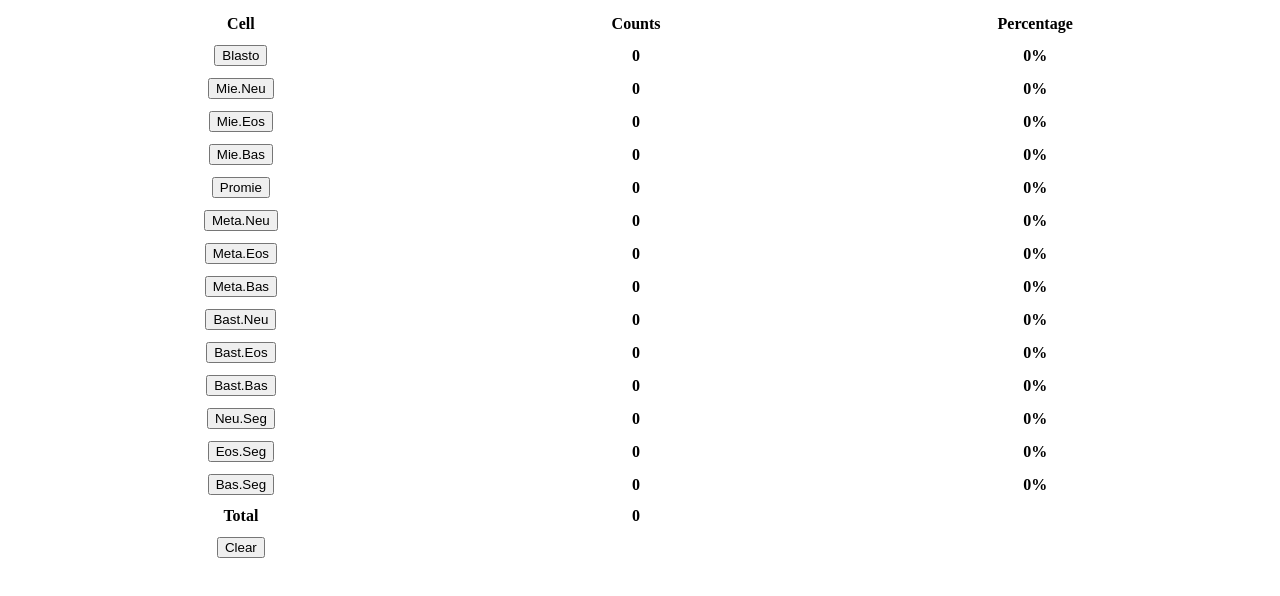
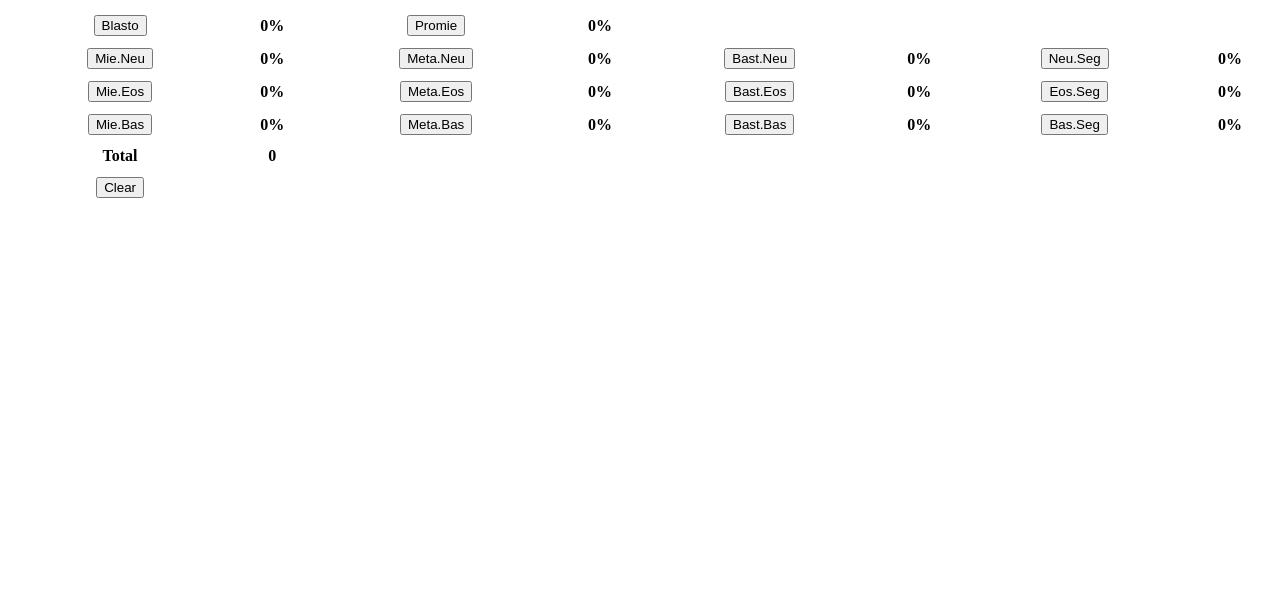
Before and after one commit to OpenDiagnosis/cell_counter, a plain HTML site: page index.html in a window 1280 px wide. Drawn offline with Linux system fonts and the light colour scheme.

Commit message:
Change table layout

```diff
--- a/index.html
+++ b/index.html
@@ -21,80 +21,40 @@
 <body>
 <table>
     <tr>
-        <th> Cell </th>
-        <th> Counts </th>
-        <th> Percentage </th>
-    </tr>
-    <tr>
         <th> <button onclick="clickButton('blasto')">Blasto</button> </th>
-        <th id="blasto_counter_id">0</th>
-        <th id="blasto_percentage_id">0%</th>
+        <th id="blasto_percentage_id" width="50px">0%</th>
+        <th> <button onclick="clickButton('promie')">Promie</button> </th>
+        <th id="promie_percentage_id" width="50px">0%</th>
     </tr>
     <tr>
         <th> <button onclick="clickButton('mieneu')">Mie.Neu</button> </th>
-        <th id="mieneu_counter_id">0</th>
-        <th id="mieneu_percentage_id">0%</th>
+        <th id="mieneu_percentage_id" width="70px">0%</th>
+        <th> <button onclick="clickButton('metaneu')">Meta.Neu</button> </th>
+        <th id="metaneu_percentage_id" width="70px">0%</th>
+        <th> <button onclick="clickButton('bastneu')">Bast.Neu</button> </th>
+        <th id="bastneu_percentage_id" width="70px">0%</th>
+        <th> <button onclick="clickButton('neuseg')">Neu.Seg</button> </th>
+        <th id="neuseg_percentage_id" width="70px">0%</th>
     </tr>
     <tr>
         <th> <button onclick="clickButton('mieeos')">Mie.Eos</button> </th>
-        <th id="mieeos_counter_id">0</th>
-        <th id="mieeos_percentage_id">0%</th>
+        <th id="mieeos_percentage_id" width="70px">0%</th>
+        <th> <button onclick="clickButton('metaeos')">Meta.Eos</button> </th>
+        <th id="metaeos_percentage_id" width="70px">0%</th>
+        <th> <button onclick="clickButton('basteos')">Bast.Eos</button> </th>
+        <th id="basteos_percentage_id" width="70px">0%</th>
+        <th> <button onclick="clickButton('eosseg')">Eos.Seg</button> </th>
+        <th id="eosseg_percentage_id" width="70px">0%</th>
     </tr>
     <tr>
         <th> <button onclick="clickButton('miebas')">Mie.Bas</button> </th>
-        <th id="miebas_counter_id">0</th>
-        <th id="miebas_percentage_id">0%</th>
-    </tr>
-    <tr>
-        <th> <button onclick="clickButton('promie')">Promie</button> </th>
-        <th id="promie_counter_id">0</th>
-        <th id="promie_percentage_id">0%</th>
-    </tr>
-    <tr>
-        <th> <button onclick="clickButton('metaneu')">Meta.Neu</button> </th>
-        <th id="metaneu_counter_id">0</th>
-        <th id="metaneu_percentage_id">0%</th>
-    </tr>
-    <tr>
-        <th> <button onclick="clickButton('metaeos')">Meta.Eos</button> </th>
-        <th id="metaeos_counter_id">0</th>
-        <th id="metaeos_percentage_id">0%</th>
-    </tr>
-    <tr>
+        <th id="miebas_percentage_id" width="70px">0%</th>
         <th> <button onclick="clickButton('metabas')">Meta.Bas</button> </th>
-        <th id="metabas_counter_id">0</th>
-        <th id="metabas_percentage_id">0%</th>
-    </tr>
-    <tr>
-        <th> <button onclick="clickButton('bastneu')">Bast.Neu</button> </th>
-        <th id="bastneu_counter_id">0</th>
-        <th id="bastneu_percentage_id">0%</th>
-    </tr>
-    <tr>
-        <th> <button onclick="clickButton('basteos')">Bast.Eos</button> </th>
-        <th id="basteos_counter_id">0</th>
-        <th id="basteos_percentage_id">0%</th>
-    </tr>
-    <tr>
+        <th id="metabas_percentage_id" width="70px">0%</th>
         <th> <button onclick="clickButton('bastbas')">Bast.Bas</button> </th>
-        <th id="bastbas_counter_id">0</th>
-        <th id="bastbas_percentage_id">0%</th>
-    </tr>
-
-    <tr>
-        <th> <button onclick="clickButton('neuseg')">Neu.Seg</button> </th>
-        <th id="neuseg_counter_id">0</th>
-        <th id="neuseg_percentage_id">0%</th>
-    </tr>
-    <tr>
-        <th> <button onclick="clickButton('eosseg')">Eos.Seg</button> </th>
-        <th id="eosseg_counter_id">0</th>
-        <th id="eosseg_percentage_id">0%</th>
-    </tr>
-    <tr>
+        <th id="bastbas_percentage_id" width="70px">0%</th>
         <th> <button onclick="clickButton('basseg')">Bas.Seg</button> </th>
-        <th id="basseg_counter_id">0</th>
-        <th id="basseg_percentage_id">0%</th>
+        <th id="basseg_percentage_id" width="70px">0%</th>
     </tr>
 
     <tr>
@@ -126,14 +86,13 @@ var totalCount = 0;
 
 function clickButton( cell_name ) {
     variablesDict[cell_name].incrementCounter();
-    document.getElementById( cell_name + "_counter_id" ).innerHTML = variablesDict[cell_name].counter;
     totalCount += 1;
     document.getElementById("total_id").innerHTML = totalCount;
     if( totalCount > 0 ) {
         for( i = 0; i < cellList.length; ++i ){
             var cell_percentage = variablesDict[cellList[i]].counter/totalCount;
             document.getElementById( cellList[i] + "_percentage_id").innerHTML =
-                Math.floor(cell_percentage*1000)/10 + "%";
+                Math.floor(cell_percentage*10000)/100 + "%";
         }
     }
 }
@@ -142,7 +101,6 @@ function clickClear() {
     for( i = 0; i < cellList.length; ++i ){
         var cell_name = cellList[i];
         variablesDict[cell_name].counter = 0;
-        document.getElementById(cell_name + "_counter_id").innerHTML = "0";
         document.getElementById(cell_name + "_percentage_id").innerHTML = "0%";
     }
     totalCount = 0;
```
